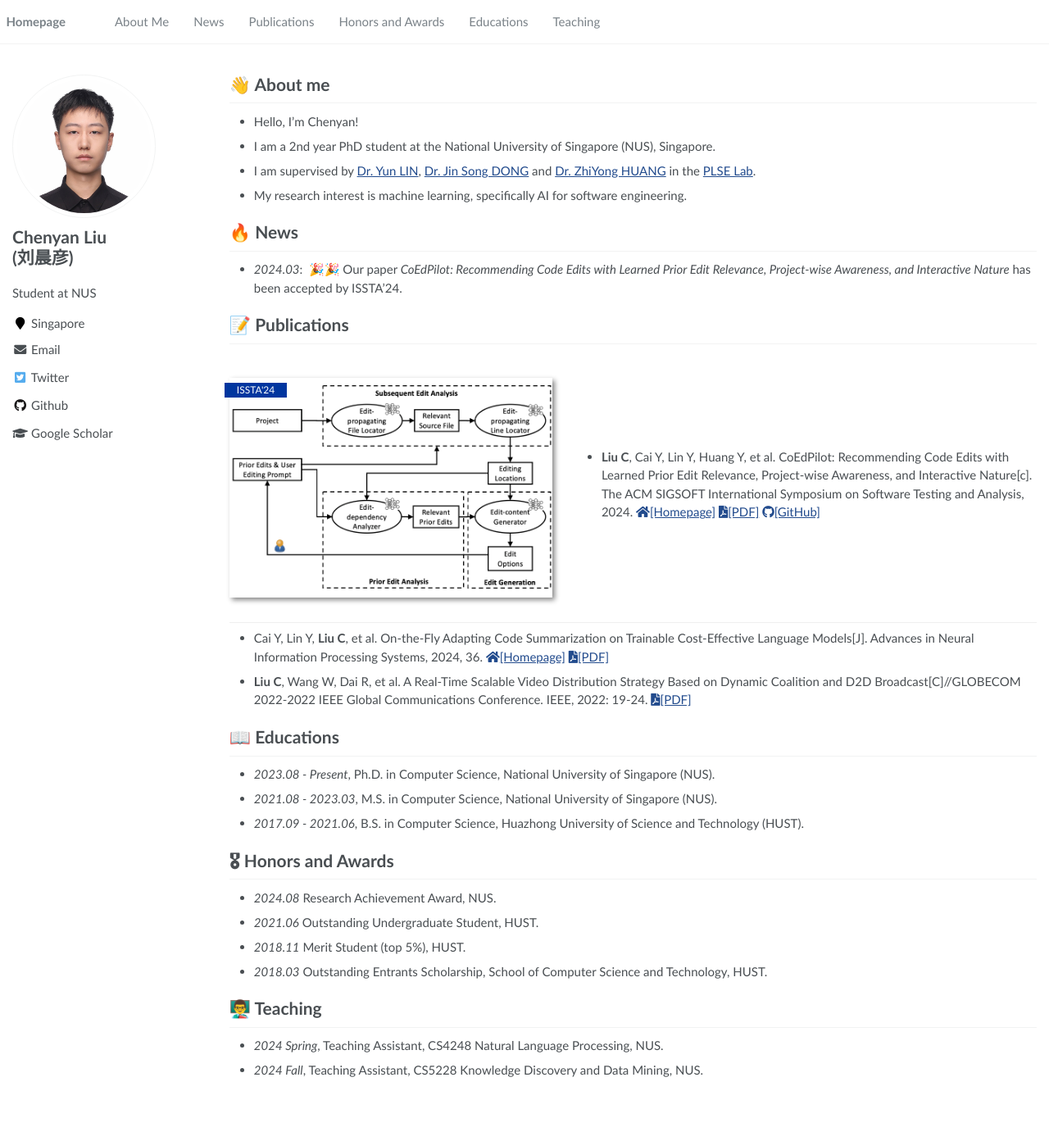
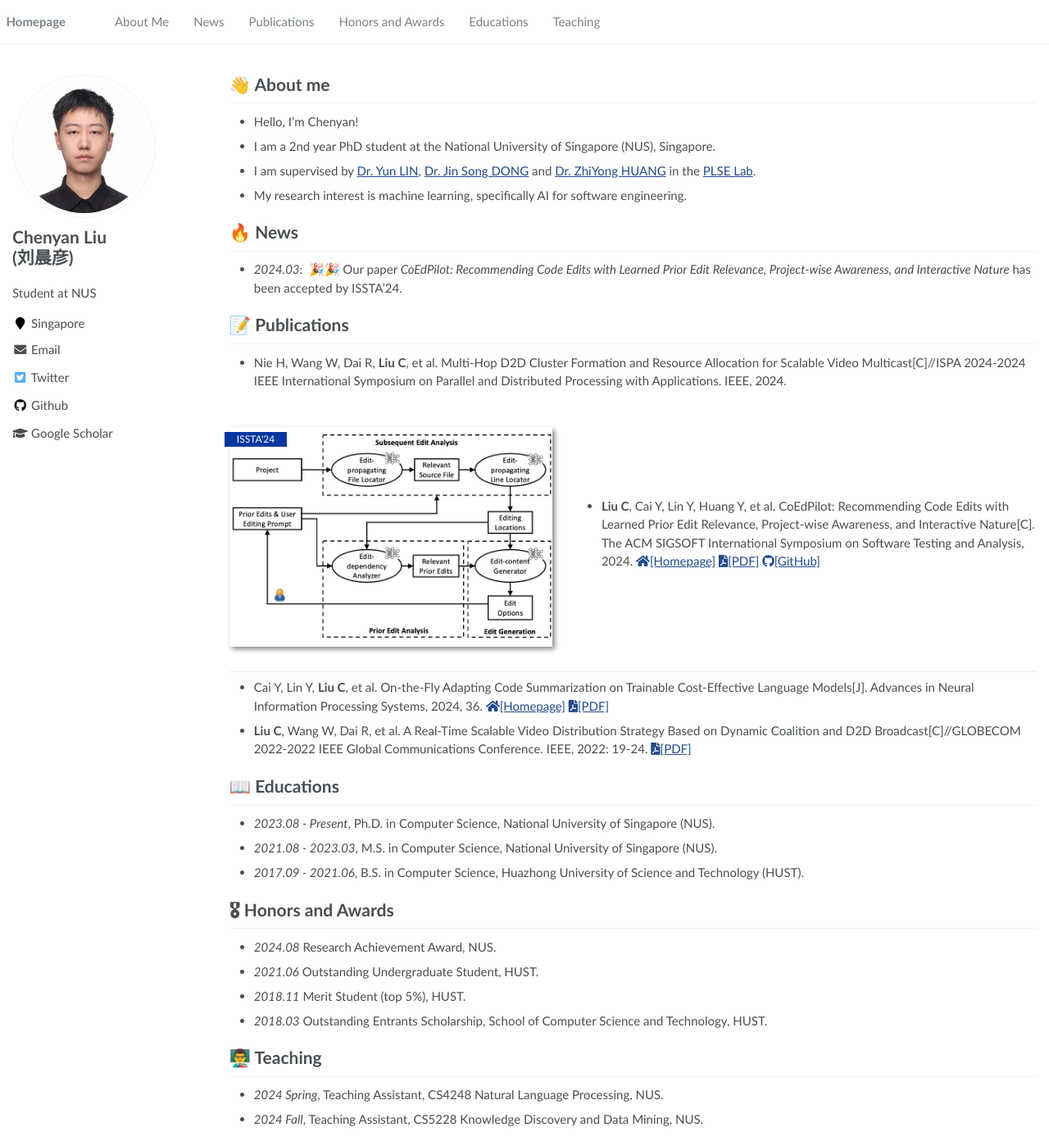
Before and after one commit to chenyan1999/chenyan1999.github.io, a Jekyll site: the page built from _pages/about.md, in a window 1280 px wide and 1392 px high. Shown: the whole window at 82% size. Built offline with Jekyll 4.4.1, drawn with Linux system fonts in a browser that asks for light colours.

Commit message:
add new publication

```diff
--- a/_pages/about.md
+++ b/_pages/about.md
@@ -27,10 +27,12 @@ redirect_from:
 - *2024.03*: &nbsp;🎉🎉 Our paper *CoEdPilot: Recommending Code Edits with Learned Prior Edit Relevance, Project-wise Awareness, and Interactive Nature* has been accepted by ISSTA'24.
 
 # 📝 Publications
+-  Nie H, Wang W, Dai R, **Liu C**, et al. Multi-Hop D2D Cluster Formation and Resource Allocation for Scalable Video Multicast[C]//ISPA 2024-2024 IEEE International Symposium on Parallel and Distributed Processing with Applications. IEEE, 2024.
+
 <div class='paper-box'><div class='paper-box-image'><div><div class="badge">ISSTA'24</div><img src='images/ISSTA24.png' alt="sym" width="100%"></div></div>
 <div class='paper-box-text' markdown="1">
 
--	**Liu C**, Cai Y, Lin Y, Huang Y, et al. CoEdPilot: Recommending Code Edits with Learned Prior Edit Relevance, Project-wise Awareness, and Interactive Nature[c]. The ACM SIGSOFT International Symposium on Software Testing and Analysis, 2024.
+-	**Liu C**, Cai Y, Lin Y, Huang Y, et al. CoEdPilot: Recommending Code Edits with Learned Prior Edit Relevance, Project-wise Awareness, and Interactive Nature[C]. The ACM SIGSOFT International Symposium on Software Testing and Analysis, 2024.
 <a href='https://sites.google.com/view/coedpilot/home'><i class="fa fa-home"></i>[Homepage]</a>
 <a href='file/CoEdPilot.pdf'><i class="fa fa-file-pdf"></i>[PDF]</a>
 <a href='https://github.com/code-philia/CoEdPilot'><i class="fab fa-github"></i>[GitHub]</a>
```
Also changed, not shown: 1 other file.
